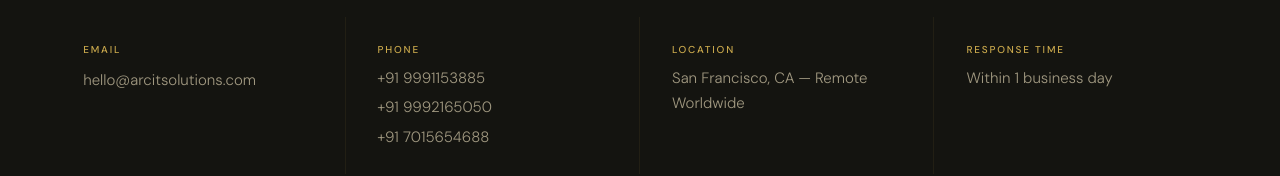
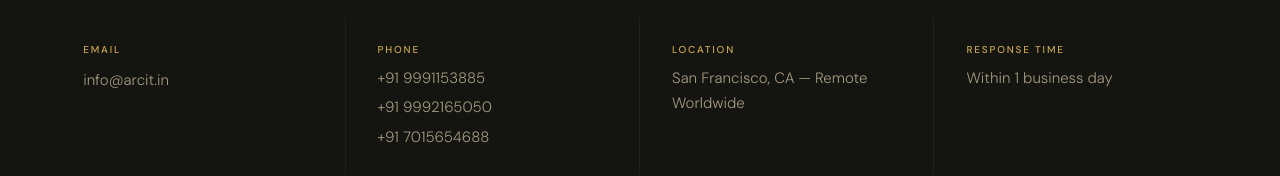
Before and after one commit to ARC-IT-Solutions/Public_Website_Frontend_Dev, a Next.js app in the folder ARC-IT-Solution/: page /contact in a window 1280 px wide. Shown: the part 535-711 px from the top of the page. Built offline with nearby package versions, Linux system fonts and the light colour scheme.

Commit message:
correct url

```diff
--- a/ARC-IT-Solution/app/layout.tsx
+++ b/ARC-IT-Solution/app/layout.tsx
@@ -1,7 +1,7 @@
 import type { Metadata } from 'next'
 import './globals.css'
 
-const siteUrl = 'https://www.arcitsolutions.com'
+const siteUrl = 'https://www.arcit.in'
 
 export const metadata: Metadata = {
   metadataBase: new URL(siteUrl),
--- a/ARC-IT-Solution/components/sections/ContactSection.tsx
+++ b/ARC-IT-Solution/components/sections/ContactSection.tsx
@@ -347,7 +347,7 @@ function ContactForm() {
           <span style={{ fontSize:'0.8125rem', color:'var(--text-muted)' }}>
             Or email us directly at{' '}
             <a href="mailto:info@arcit.in" style={{ color:'var(--accent-gold)' }}>
-              hello@arcitsolutions.com
+              info@arcit.in
             </a>
           </span>
         </div>
@@ -418,7 +418,7 @@ export default function ContactSection({ standalone = false }: ContactSectionPro
               Complete the form and we will respond within one business day.
             </p>
             {[
-              { label:'Email Us',  value:'hello@arcitsolutions.com', href:'mailto:hello@arcitsolutions.com' },
+              { label:'Email Us',  value:'info@arcit.in', href:'mailto:info@arcit.in' },
               { label:'Call Us',   value:'+1 (415) 000-0000',        href:'tel:+14150000000' },
               { label:'Office',    value:'San Francisco, CA — Remote Worldwide', href: null },
             ].map((item) => (
--- a/ARC-IT-Solution/lib/data.ts
+++ b/ARC-IT-Solution/lib/data.ts
@@ -7,15 +7,15 @@ export const siteConfig = {
   tagline: 'Software Engineering & Creative Design',
   description:
     'A dual-discipline agency — software engineering and creative design — built for businesses that refuse to compromise on craft, quality, or longevity.',
-  email: 'hello@arcitsolutions.com',
+  email: 'info@arcit.in',
 phone: ['+91 9991153885','+91 9992165050', '+91 7015654688'],
   address: 'San Francisco, CA — Remote Worldwide',
   founded: '2012',
-  url: 'https://www.arcitsolutions.com',
+  url: 'https://www.arcit.in',
   social: {
     twitter: 'https://twitter.com/arcitsolutions',
     linkedin: 'https://linkedin.com/company/arcitsolutions',
-    dribbble: 'https://dribbble.com/arcitsolutions',
+    // dribbble: 'https://dribbble.com/arcitsolutions',
     github: 'https://github.com/arcitsolutions',
   },
 }
```
